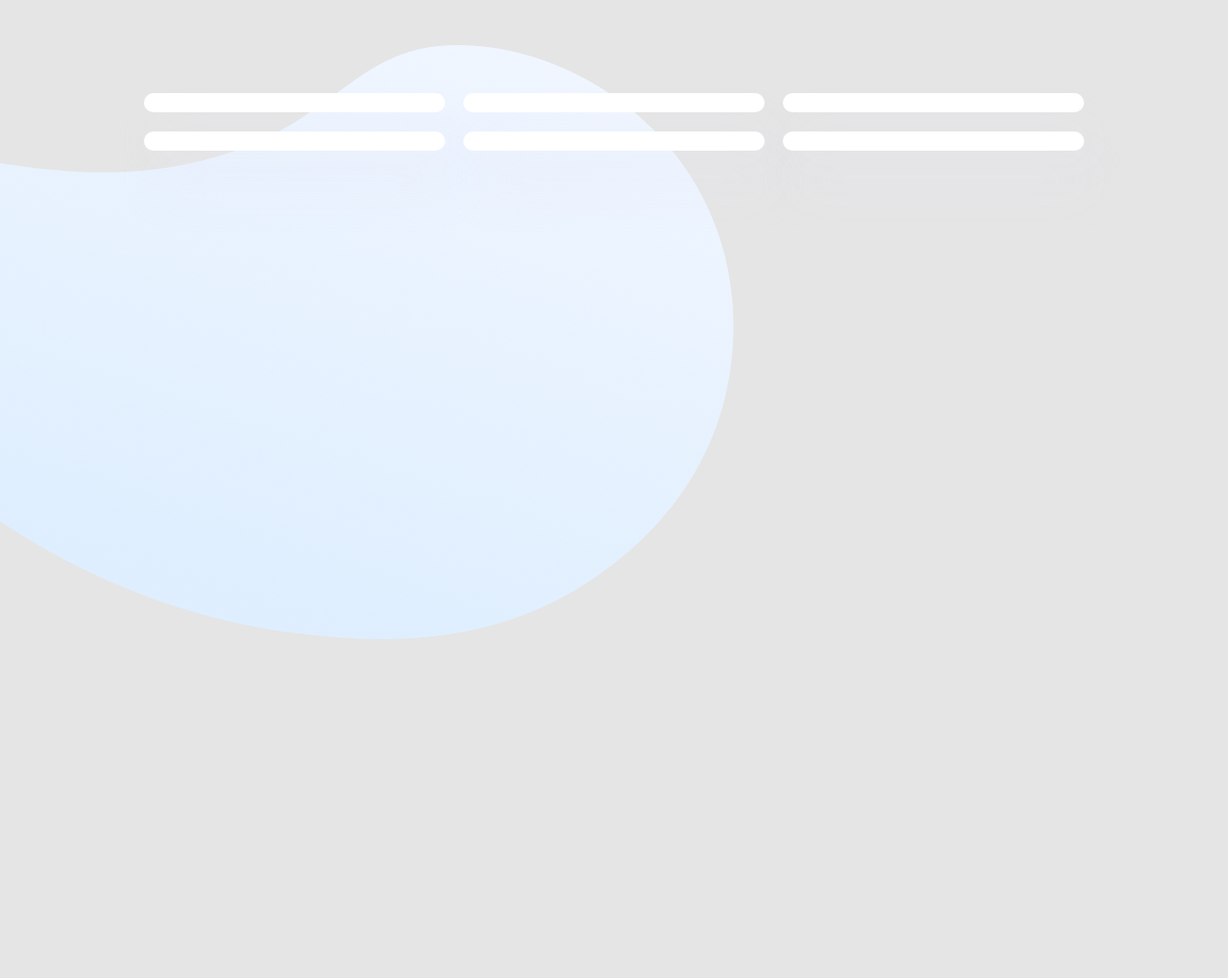
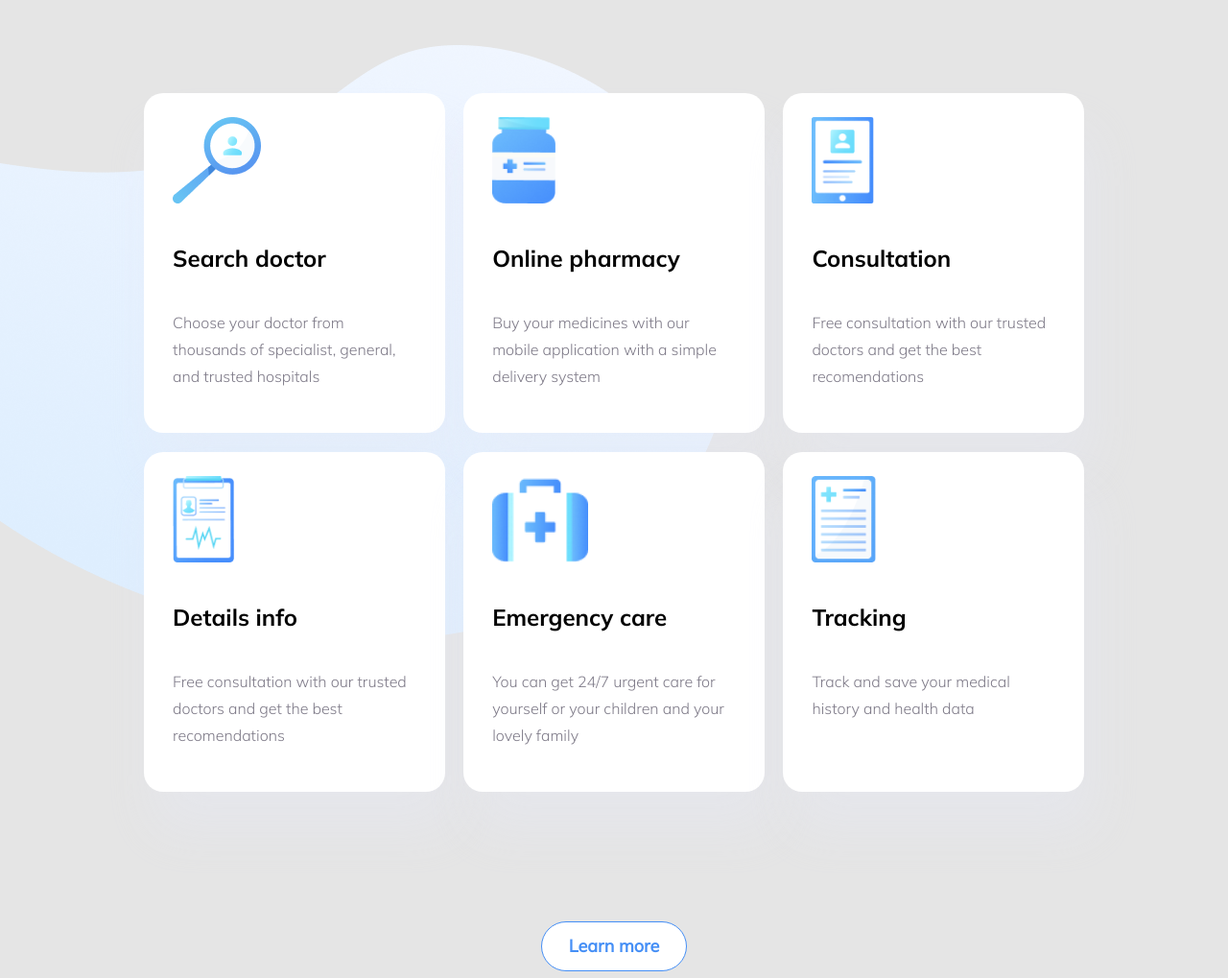
Before and after one commit to Hokmiran/new-project, a website: page index.html in a window 1280 px wide. Shown: the part 895-1914 px from the top of the page at 96% size. Before the commit the page ends 1742 px from the top, so only its background shows below. Drawn offline with Linux system fonts and the light colour scheme.

Commit message:
changes added

```diff
--- a/index.html
+++ b/index.html
@@ -116,7 +116,122 @@
                 </p>
             </div>
         </div>
-        <!-- <div class="health">
+    </div>
+
+    <div class="bg-img">
+        <div class="container">
+            <div class="blogs">
+                <div class="card">
+                    <div class="card-section">
+                        <img src="./src/assets/Frame.png" alt="search">
+                    </div>
+                    <div class="card-section">
+                        <h3 class="mulish-bold searchDoctor">
+                            Search doctor
+                        </h3>
+                    </div>
+                    <div class="card-section">
+                        <p class="mulish-light searchParag">
+                            Choose your doctor from thousands of specialist, general, and trusted hospitals
+                        </p>
+                    </div>
+                </div>
+
+                <div class="card">
+                    <div class="card-section">
+                        <img src="./src/assets/Frame (1).png" alt="search">
+                    </div>
+                    <div class="card-section">
+                        <h3 class="mulish-bold searchDoctor">
+                            Online pharmacy
+                        </h3>
+                    </div>
+                    <div class="card-section">
+                        <p class="mulish-light searchParag">
+                            Buy your medicines with our mobile application with a simple delivery system
+                        </p>
+                    </div>
+                </div>
+
+                <div class="card">
+                    <div class="card-section">
+                        <img src="./src/assets/Frame (2).png" alt="search">
+                    </div>
+                    <div class="card-section">
+                        <h3 class="mulish-bold searchDoctor">
+                            Consultation
+                        </h3>
+                    </div>
+                    <div class="card-section">
+                        <p class="mulish-light searchParag">
+                            Free consultation with our trusted doctors and get the best recomendations
+                        </p>
+                    </div>
+                </div>
+
+                <div class="card">
+                    <div class="card-section">
+                        <img src="./src/assets/Frame (3).png" alt="search">
+                    </div>
+                    <div class="card-section">
+                        <h3 class="mulish-bold searchDoctor">
+                            Details info
+                        </h3>
+                    </div>
+                    <div class="card-section">
+                        <p class="mulish-light searchParag">
+                            Free consultation with our trusted doctors and get the best recomendations
+                        </p>
+                    </div>
+                </div>
+
+                <div class="card">
+                    <div class="card-section">
+                        <img src="./src/assets/Frame (4).png" alt="search">
+                    </div>
+                    <div class="card-section">
+                        <h3 class="mulish-bold searchDoctor">
+                            Emergency care
+                        </h3>
+                    </div>
+                    <div class="card-section">
+                        <p class="mulish-light searchParag">
+                            You can get 24/7 urgent care for yourself or your children and your
+                            lovely family
+                        </p>
+                    </div>
+                </div>
+
+                <div class="card">
+                    <div class="card-section">
+                        <img src="./src/assets/Frame (5).png" alt="search">
+                    </div>
+                    <div class="card-section">
+                        <h3 class="mulish-bold searchDoctor">
+                            Tracking
+                        </h3>
+                    </div>
+                    <div class="card-section">
+                        <p class="mulish-light searchParag">
+                            Track and save your medical history and health data
+                        </p>
+                    </div>
+                </div>
+
+            </div>
+        </div>
+    </div>
+    <div class="container">
+        <div class="buttonDownlaodMore">
+            <div class="buttonDownlaod">
+                <button class="mulish-regular button-download">
+                    Learn more
+                </button>
+            </div>
+        </div>
+    </div>
+    <div class="container">
+        <div class="health">
             <div class="healthImage">
                 <img class="healthImg" src="./src/assets/trafalgar-illustration sec02 1.png" alt="health">
             </div>
@@ -138,10 +253,11 @@
                     </button>
                 </div>
             </div>
-        </div> -->
+        </div>
+    </div>
 
-
-        <!-- <div class="health">
+    <div class="container">
+        <div class="health">
             <div class="healthCare">
                 <div>
                     <h1 class="mulish-bold virtual">
@@ -165,36 +281,8 @@
             <div class="healthImage">
                 <img class="healthImg" src="./src/assets/trafalgar-illustration sec03 1.png" alt="health">
             </div>
-        </div> -->
-    </div>
-
-    <div class="bg-img">
-
-        <div class="container">
-            <div class="blogs">
-                <div class="card">
-
-                </div>
-                <div class="card">
-
-
-                </div>
-                <div class="card">
-
-                </div>
-                <div class="card">
-
-                </div>
-                <div class="card">
-
-                </div>
-                <div class="card">
-
-                </div>
-            </div>
         </div>
     </div>
-
 </body>
 
 </html>
--- a/src/sass/abstracts/mixin.scss
+++ b/src/sass/abstracts/mixin.scss
@@ -134,7 +134,7 @@
 @mixin card {
     margin-bottom: 10px;
     width: 32%;
-    padding: 10px 0;
+    height: 354px;
     background: #FFFFFF;
     box-shadow: 10px 40px 50px rgba(229, 233, 246, 0.4);
     border-radius: 20px;
--- a/src/sass/layout/portfolio.scss
+++ b/src/sass/layout/portfolio.scss
@@ -118,10 +118,7 @@ body {
 .bg-img {
     background-image: url('../../src/assets/vector.png');
     position: relative;
-    z-index: 3;
     background-repeat: no-repeat;
-    // background-size: cover;
-    height: 100vh;
 }
 
 .blogs {
@@ -133,4 +130,29 @@ body {
 
 .card {
     @include card;
+    &-section {
+        padding: 0px 30px;
+        margin-top: 25px;
+
+        img {
+            height: 90px
+        }
+    }
 }
+
+
+.searchDoctor {
+    @include virtual;
+    @include headers;
+    font-size: 24px;
+}
+
+.searchParag {
+    @include paragraph-text;
+    font-size: 16px;
+    line-height: 28px;
+}
+
+.buttonDownlaodMore {
+    @include flex-center;
+}
```
Also changed, not shown: src/assets/Frame (1).png (added), src/assets/Frame (2).png (added), src/assets/Frame (3).png (added), src/assets/Frame (4).png (added), src/assets/Frame (5).png (added), src/assets/Frame.png (added), src/css/style.css, 1 other file.
